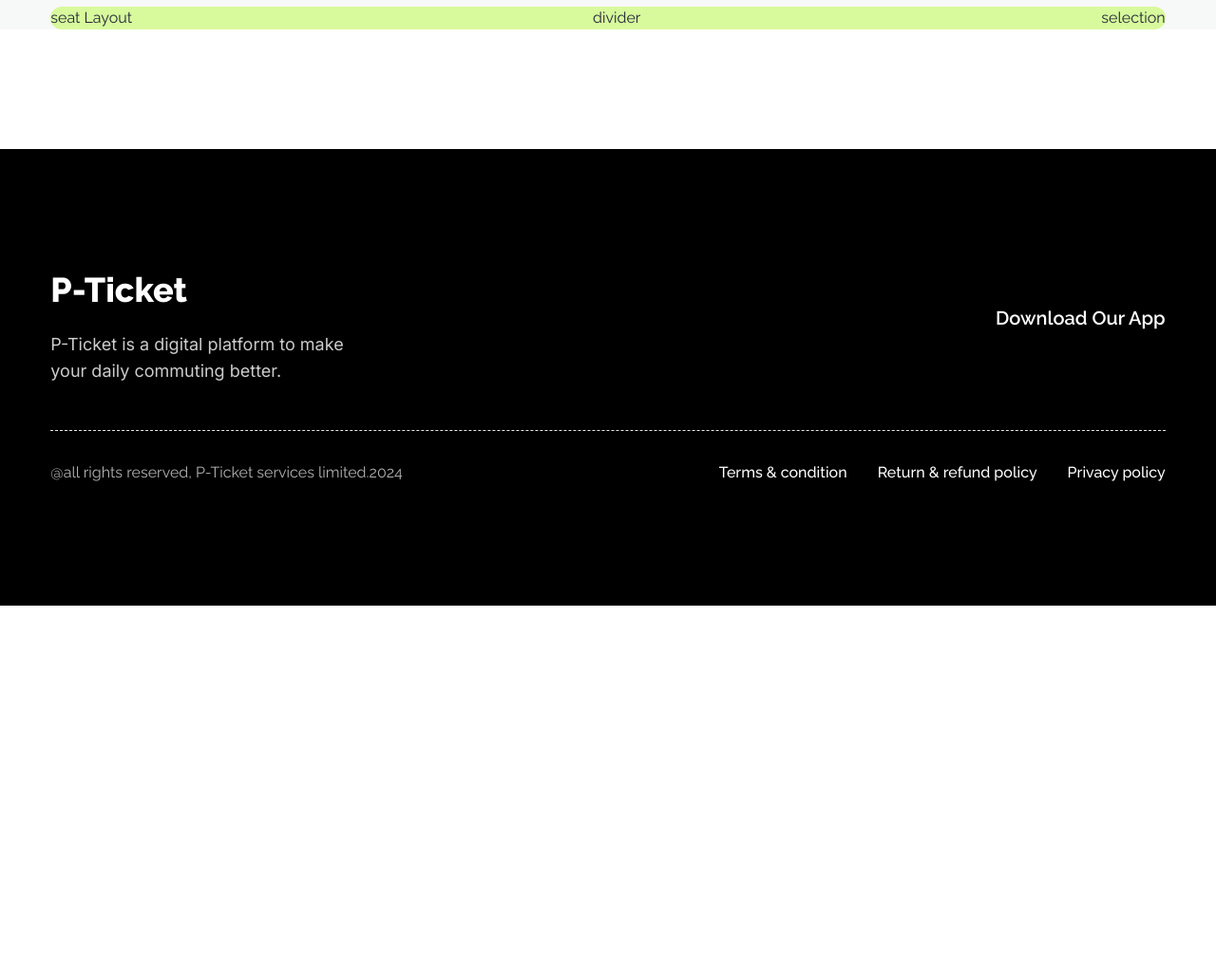
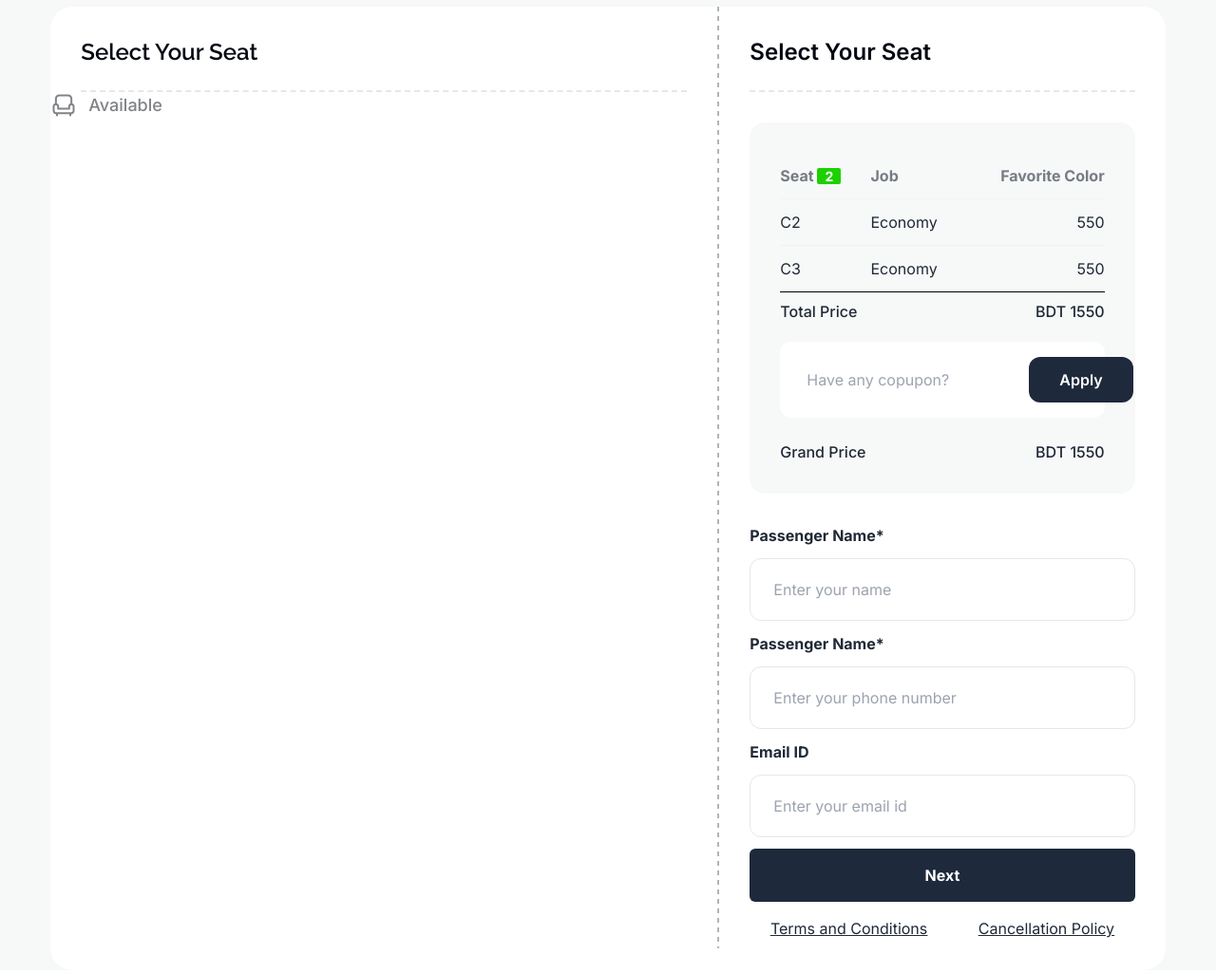
Before and after one commit to imran2024bd/B9A5-smart-ticketing-calculation, a plain HTML site: page index.html in a window 1280 px wide. Shown: the part 2220-3245 px from the top of the page at 95% size. Before the commit the page ends 2858 px from the top, so only its background shows below. Drawn offline with nearby package versions, Linux system fonts and the light colour scheme.

Commit message:
seat calculation layout and footer section done

```diff
--- a/index.html
+++ b/index.html
@@ -212,10 +212,93 @@
         </div>
       </div>
       <!-- seat Layout amd selection -->
-      <div class="container mx-auto bg-lime-200 flex flex-col lg:flex-row justify-between mt-8 rounded-3xl lg:w-11/12">
-        <div>seat Layout</div>
-        <div>divider</div>
-        <div>selection</div>
+      <div class="container mx-auto bg-white flex flex-col lg:flex-row justify-between mt-8 rounded-3xl lg:w-11/12">
+        <div class="lg:w-3/5">
+          <h2 class=" text-[#030712] text-2xl font-semibold pt-8 pb-6 mx-8 border-b-2 border-dashed ">Select Your Seat</h2>
+          <div class="flex items-center gap-x-3">
+            <img src="icon/seat-gray.svg" alt="">
+            <p class="text-[#030712] text-lg font-medium font-inter opacity-50 ">Available</p>
+          </div>
+        </div>
+        <!-- divider -->
+        <div>
+          <img src="icon/seat-selection-divider.svg" alt="">
+        </div>
+        <!-- Seat and Amount calculation _ output -->
+        <div class="font-inter lg:w-2/5">
+          <h2 class=" text-[#030712] text-2xl font-semibold pt-8 pb-6 mx-8 border-b-2 border-dashed ">
+            Select Your Seat</h2>
+          <!-- Seat Layout  and price calculation -->
+          <div class="bg-[#F7F8F8] rounded-2xl p-8 mx-8 mt-8">
+            <!-- Table -->
+            <div class="overflow-x-auto">
+              <table class="table text-base">
+                <!-- head -->
+                <thead>
+                  <tr class="text-base">
+                    <th class="px-0">Seat <span
+                        class="text-sm bg-themecolor px-2 rounded-sm text-white">2</span></th>
+                    <th>Job</th>
+                    <th class="text-right px-0">Favorite Color</th>
+                  </tr>
+                </thead>
+                <tbody>
+                  <!-- row 1 -->
+                  <tr>
+                    <td class="px-0">C2</td>
+                    <td>Economy</td>
+                    <td class="text-right px-0">550</td>
+                  </tr>
+                  <!-- row 2 -->
+                  <tr>
+                    <td class="px-0">C3</td>
+                    <td>Economy</td>
+                    <td class="text-right px-0">550</td>
+                  </tr>
+                </tbody>
+              </table>
+            </div>
+
+            <!-- Price -->
+            <div
+              class="flex justify-between border-t-[1px] border-black pt-2 font-medium text-base">
+              <p>Total Price</p>
+              <p>BDT 1550</p>
+            </div>
+
+            <!-- Coupon and button -->
+            <div
+              class="flex justify-between mt-5 bg-white py-4 px-3 rounded-xl">
+              <input type="text" placeholder="Have any copupon?"
+                class="focus:border-none focus:outline-none ml-4 bg-transparent" />
+              <button
+                class="px-8 py-3 rounded-xl text-white bg-themecolor font-semibold disabled:bg-slate-800"
+                disabled>Apply</button>
+            </div>
+
+            <!-- Price -->
+            <div
+              class="flex justify-between pt-6 font-medium text-base">
+              <p>Grand Price</p>
+              <p>BDT 1550</p>
+            </div>
+
+          </div>
+          <!-- Input  Field  -->
+          <div class="mx-8 mt-8">
+            <p class="font-bold">Passenger Name*</p>
+            <input class="px-6 py-5 border-[1px] w-full rounded-xl my-3 bg-transparent" type="text" placeholder="Enter your name" required>
+            <p class="font-bold">Passenger Name*</p>
+            <input class="px-6 py-5 border-[1px] w-full rounded-xl my-3 bg-transparent" type="text" placeholder="Enter your phone number" required>
+            <p class="font-bold">Email ID</p>
+            <input class="px-6 py-5 border-[1px] w-full rounded-xl my-3 bg-transparent" type="text" placeholder="Enter your email id">
+            <button class="py-4 w-full bg-themecolor text-white font-bold rounded-md disabled:bg-slate-800" disabled>Next</button>
+          </div>
+          <div class="flex justify-evenly underline py-4 pb-8">
+            <a href="#">Terms and Conditions</a>
+            <a href="#">Cancellation Policy</a>
+          </div>
+        </div>
       </div>
     </section>
   </main>
@@ -229,7 +312,7 @@
         </div>
         <div>
           <p class="text-xl font-semibold pb-5">Download Our App</p>
-          <img src="./assets/icon/google-play.svg" class="hover:cursor-pointer" alt>
+          <img src="icon/google-play.svg" class="hover:cursor-pointer" alt>
         </div>
       </div>
       <div class="flex justify-between items-center pb-32 pt-8">
```
Also changed, not shown: icon/seat-gray.svg (added), icon/seat-selection-divider.svg (added).
